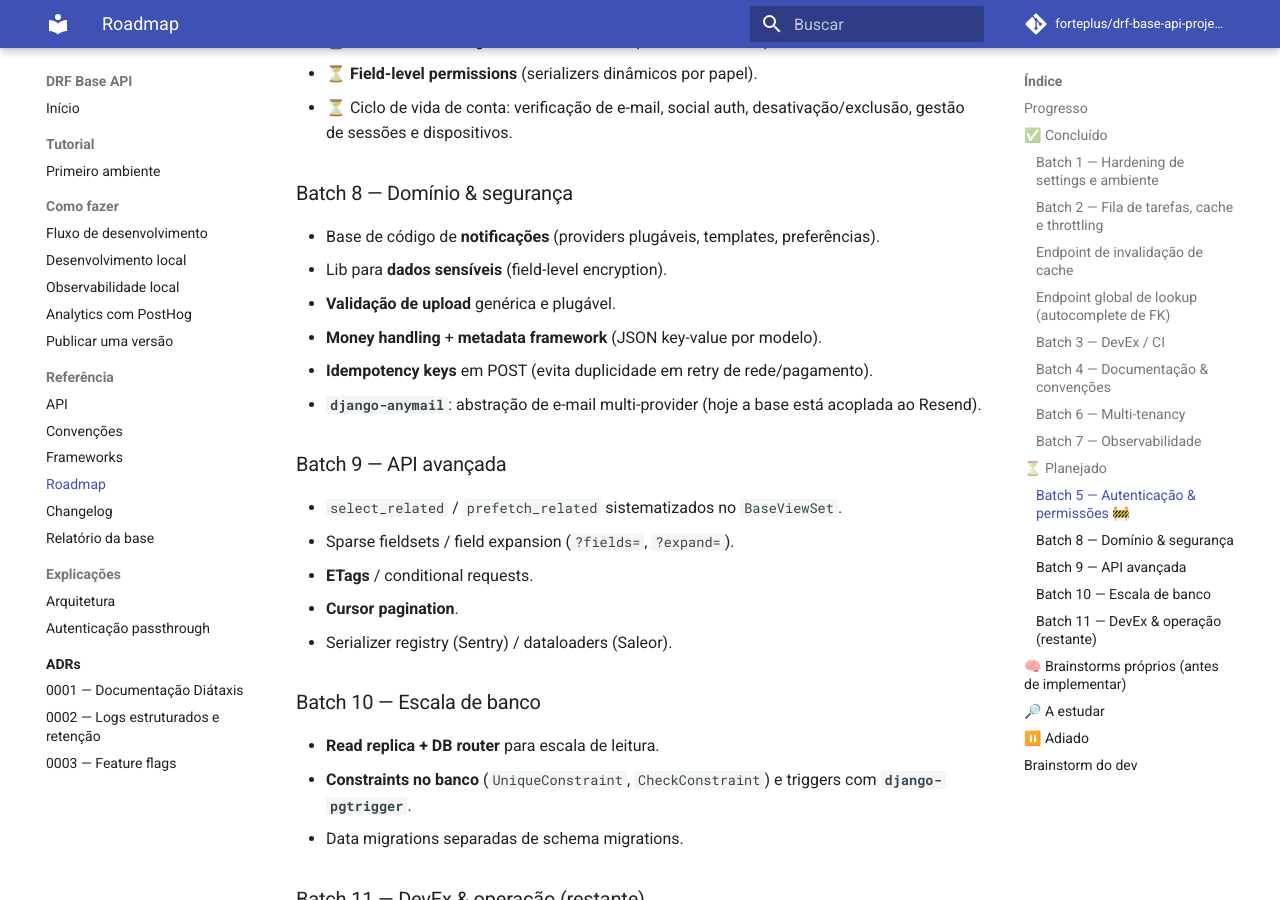
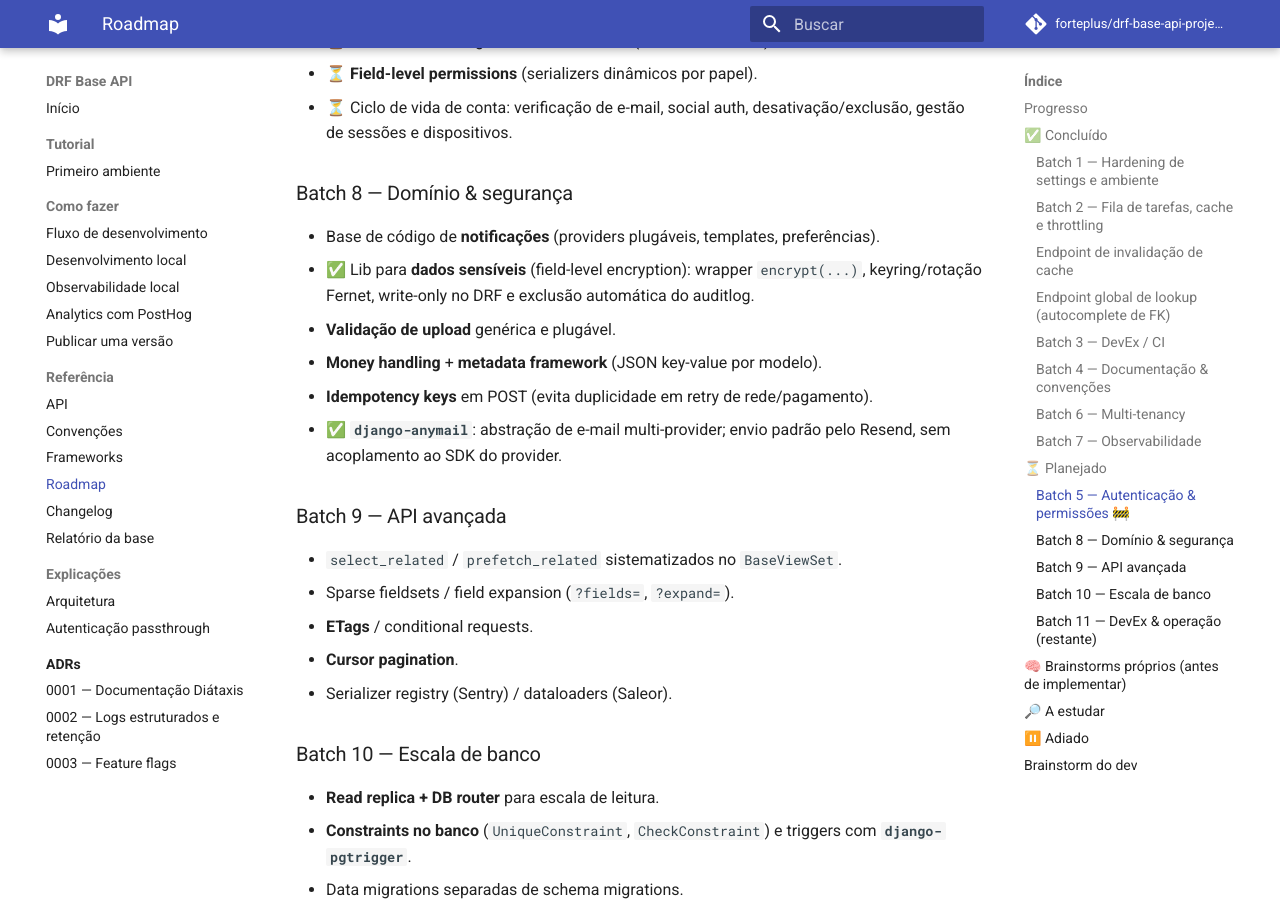
Before and after one commit to davisilvarafacho/django-api-startup-template, an MkDocs documentation site: the page built from docs/ROADMAP.md, in a window 1280 px wide and 900 px high, scrolled down 4013 px. Built offline with MkDocs 1.6.1 and Material for MkDocs 9.7.7, drawn with Linux system fonts in a browser that asks for light colours; comment, search, counter and statistics services are not loaded; some of the changed text lies outside the part shown.

Commit message:
docs: document anymail Resend integration

```diff
--- a/docs/ROADMAP.md
+++ b/docs/ROADMAP.md
@@ -23,7 +23,7 @@ _Atualizado em 2026-07-24._
 | Batch 5 | Autenticação & permissões | 🚧 |
 | Batch 6 | Multi-tenancy | ✅ |
 | Batch 7 | Observabilidade | ✅ |
-| Batch 8 | Domínio & segurança | ⏳ |
+| Batch 8 | Domínio & segurança | 🚧 |
 | Batch 9 | API avançada | ⏳ |
 | Batch 10 | Escala de banco | ⏳ |
 | Batch 11 | DevEx & operação (restante) | ⏳ |
@@ -110,11 +110,11 @@ _Atualizado em 2026-07-24._
 
 ### Batch 8 — Domínio & segurança
 - Base de código de **notificações** (providers plugáveis, templates, preferências).
-- Lib para **dados sensíveis** (field-level encryption).
+- ✅ Lib para **dados sensíveis** (field-level encryption): wrapper `encrypt(...)`, keyring/rotação Fernet, write-only no DRF e exclusão automática do auditlog.
 - **Validação de upload** genérica e plugável.
 - **Money handling** + **metadata framework** (JSON key-value por modelo).
 - **Idempotency keys** em POST (evita duplicidade em retry de rede/pagamento).
-- **`django-anymail`**: abstração de e-mail multi-provider (hoje a base está acoplada ao Resend).
+- ✅ **`django-anymail`**: abstração de e-mail multi-provider; envio padrão pelo Resend, sem acoplamento ao SDK do provider.
 
 ### Batch 9 — API avançada
 - `select_related` / `prefetch_related` sistematizados no `BaseViewSet`.
```
Also changed, not shown: other parts of docs/ROADMAP.md (+1 -1 lines), CHANGELOG.md (+4 -0 lines), README.md (+3 -3 lines), 1 other file.
